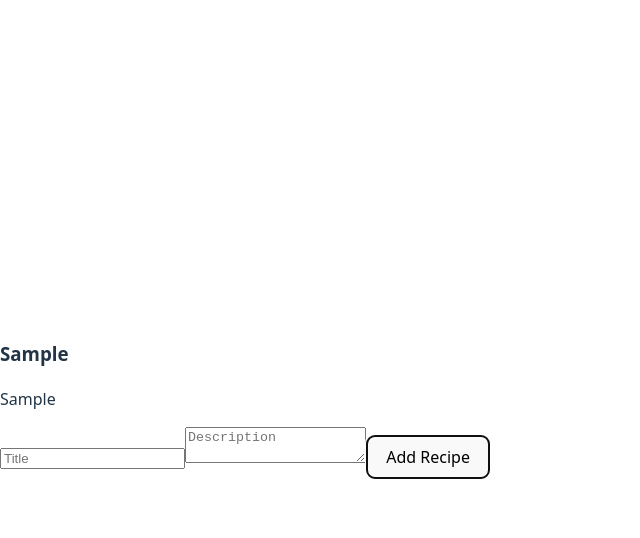
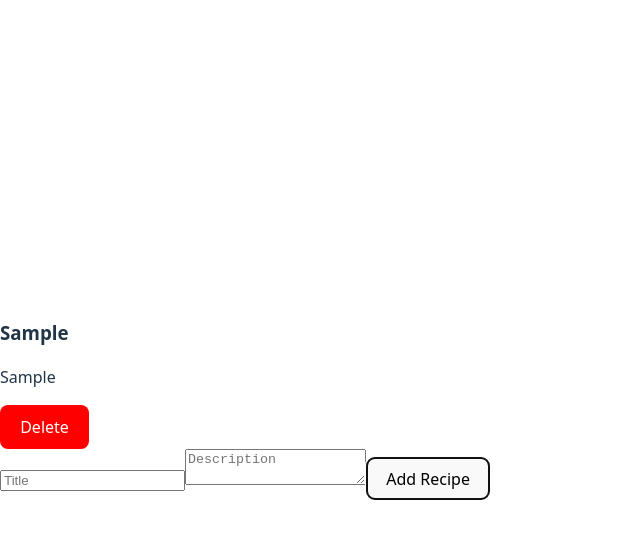
Before and after one commit to Hillary-Robert/alx-fe-reactjs, a React (Vite) app in the folder recipe-sharing-app/: page / in a window 1280 px wide. Both pictures are taken after typing "Sample", "Sample" into the empty fields and a click on the button "Add Recipe". Shown: the top 538 px of the page, without its empty margins (0-640 px from the left). Built offline with nearby package versions, Linux system fonts and the light colour scheme.

Commit message:
zustand Recipe store

```diff
--- a/recipe-sharing-app/src/App.jsx
+++ b/recipe-sharing-app/src/App.jsx
@@ -1,6 +1,7 @@
 import { useState } from 'react'
 import RecipeList from './components/RecipeList'
 import AddRecipeForm from './components/AddRecipeForm'
+import DeleteRecipeButton from './components/DeleteRecipeButton'
 
 function App() {
 
@@ -9,6 +10,7 @@ function App() {
     <>
       <RecipeList></RecipeList>
       <AddRecipeForm></AddRecipeForm>
+
     </>
   )
 }
--- a/recipe-sharing-app/src/components/AddRecipeForm.jsx
+++ b/recipe-sharing-app/src/components/AddRecipeForm.jsx
@@ -2,7 +2,9 @@ import { useState } from 'react';
 import useRecipeStore from './recipeStore';
 
   const AddRecipeForm = () => {
+
     const addRecipe = useRecipeStore(state => state.addRecipe);
+
     const [title, setTitle] = useState('');
     const [description, setDescription] = useState('');
 
--- /dev/null
+++ b/recipe-sharing-app/src/components/DeleteRecipeButton.jsx
@@ -0,0 +1,15 @@
+import React from 'react'
+import useRecipeStore from './recipeStore'
+
+export const DeleteRecipeButton = (recipeId) => {
+  const deleteRecipe = useRecipeStore((state) => state.deleteRecipe);
+
+  return (
+    <button onClick={() => deleteRecipe(recipeId)} style={{ backgroundColor: 'red', color: 'white' }}>
+      Delete
+    </button>
+  );
+}
+
+
+export default DeleteRecipeButton
--- a/recipe-sharing-app/src/components/RecipeList.jsx
+++ b/recipe-sharing-app/src/components/RecipeList.jsx
@@ -1,3 +1,4 @@
+import DeleteRecipeButton from "./DeleteRecipeButton";
 import useRecipeStore from "./recipeStore";
 
 const RecipeList = () => {
@@ -9,6 +10,7 @@ const RecipeList = () => {
         <div key={recipe.id}>
           <h3>{recipe.title}</h3>
           <p>{recipe.description}</p>
+          <DeleteRecipeButton recipeId={recipe.id} />
         </div>
       ))}
     </div>
--- a/recipe-sharing-app/src/components/recipeStore.js
+++ b/recipe-sharing-app/src/components/recipeStore.js
@@ -3,7 +3,13 @@ import { create } from 'zustand';
 const useRecipeStore = create(set => ({
   recipes: [],
   addRecipe: (newRecipe) => set(state => ({ recipes: [...state.recipes, newRecipe] })),
+
+  deleteRecipe: (recipeId) => set((state) => ({
+    recipes: state.recipes.filter((recipe) => recipe.id !== recipeId),
+  })),
+
   setRecipes: (recipes) => set({ recipes })
+
 }));
 
 export default useRecipeStore;
```
Also changed, not shown: recipe-sharing-app/src/components/EditRecipeForm.jsx (added, +7 -0 lines), recipe-sharing-app/src/components/RecipeDetails.jsx (added, +17 -0 lines).
